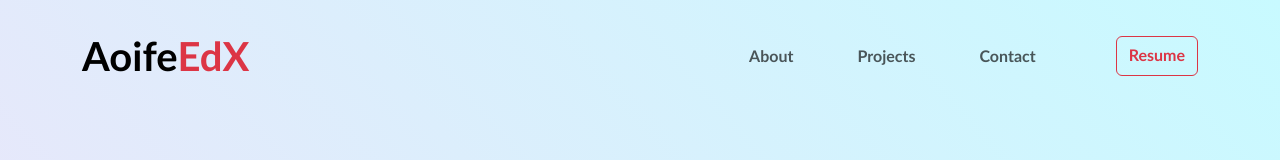
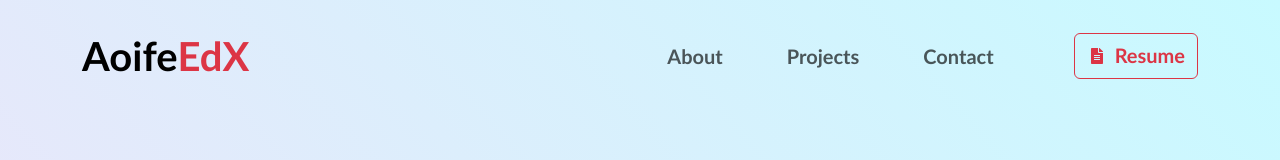
Before and after one commit to AoifeEdX/portfolio-react, a React (Vite) app: page / in a window 1280 px wide. Shown: the top 160 px of the page. Built offline with nearby package versions, Linux system fonts and the light colour scheme.

Commit message:
Added file download icon to Resume

```diff
--- a/src/components/Header.jsx
+++ b/src/components/Header.jsx
@@ -1,6 +1,7 @@
 import React from "react";
 import { Button, Container, Nav, Navbar } from "react-bootstrap";
 import { NavLink } from "react-router-dom";
+import { FaFileAlt } from "react-icons/fa";
 import Resume from "../assets/resume/EdX-CV.pdf"
 import "../pages/style.css";
 
@@ -26,7 +27,7 @@ function Header() {
 						{['About', 'Projects', 'Contact'].map((item, index) => (
 							<Nav.Item key={index}>
 								<NavLink
-									className="nav-link mx-4 fw-bold text-end"
+									className="nav-link mx-4 fw-bold fs-5 text-end"
 									style={({ isActive }) => (
 										{
 											color: isActive ? '#de5555' : '',
@@ -44,9 +45,9 @@ function Header() {
 						<a
 							href={Resume}
 							download="EdX-CV.pdf"
-							className="btn btn-outline-danger ms-5 fw-bold"
-						>
-							Resume
+							className="btn btn-outline-danger ms-5 fw-bold fs-5"
+						><FaFileAlt className="me-2 pb-1"/>
+							 Resume
 						</a>
 					</Nav>
 				</Navbar.Collapse>
```
